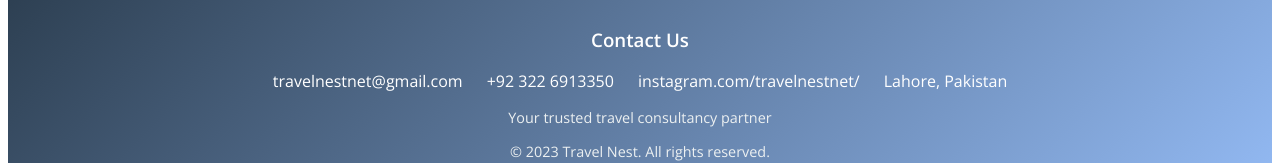
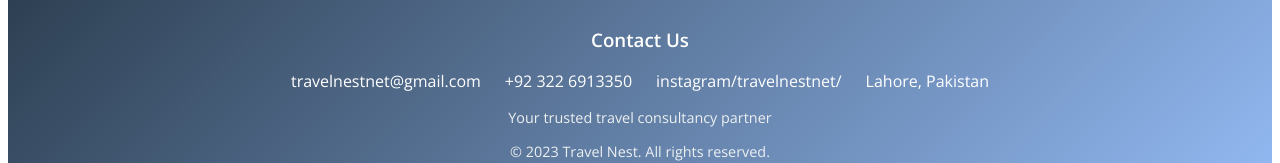
Before and after one commit to MahnoorFatima02/TravelNest, a React (Create React App) app: page / in a window 1280 px wide. Shown: the part 905-1068 px from the top of the page. Built offline with nearby package versions, Linux system fonts and the light colour scheme.

Commit message:
instagram modified

```diff
--- a/src/components/Footer.js
+++ b/src/components/Footer.js
@@ -8,7 +8,7 @@
         <div className="footer-links">
           <a href="mailtotravelnestnet@gmail.com">travelnestnet@gmail.com</a>
           <a href="tel:+923226913350">+92 322 6913350</a>
-          <a href="instagram.com/travelnestnet">instagram.com/travelnestnet/</a>
+          <a href="https://www.instagram.com/travelnestnet/">instagram/travelnestnet/</a>
           <a href="#">Lahore, Pakistan</a>
         </div>
         <div className="footer-info">
```
